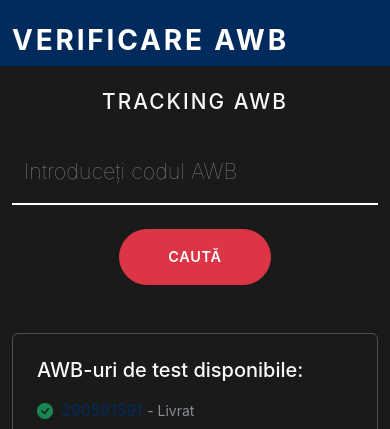
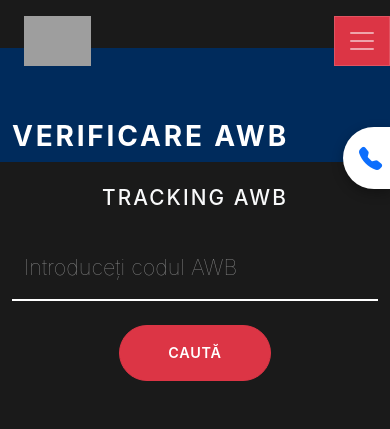
Before and after one commit to MariusTeler/dsc-tracking, a Flask app: page / in a window 390 px wide. Shown: the top 429 px of the page. Run offline with Flask 3, Linux system fonts and the light colour scheme; grey boxes are pictures that could not be loaded.

Commit message:
feat: Add official DSC navbar with all menus and icons
- Created reusable navbar component (templates/components/navbar.html)
- Full navigation menu matching official DSC website
- Dropdown menus: UTILE, Trimite, Urmărire, Asistență
- All links pointing to official DSC pages
- Added floating phone button (0219501)
- Bootstrap icons for all menu items
- Responsive mobile offcanvas menu
- Updated both index.html and tracking.html
- Enhanced CSS for navbar styling and dropdowns
- Fixed-top navbar with proper spacing
- Active state for current page (Tracking AWB)

```diff
--- a/static/css/style.css
+++ b/static/css/style.css
@@ -2,6 +2,7 @@
 :root {
     --bs-primary: #002b5c;
     --bs-danger: #dc3545;
+    --bs-red: #dc3545;
     --bs-body-bg: #1a1a1a;
     --bs-body-color: #f8f9fa;
     --bs-border-color: #495057;
@@ -11,6 +12,95 @@ body {
     background-color: var(--bs-body-bg);
     color: var(--bs-body-color);
     font-family: -apple-system, BlinkMacSystemFont, 'Segoe UI', Roboto, 'Helvetica Neue', Arial, sans-serif;
+    padding-top: 0;
+}
+
+/* Fixed Navbar */
+.navbar.fixed-top {
+    background-color: transparent;
+}
+
+.navbar {
+    z-index: 1050;
+}
+
+/* Navbar Links */
+.navbar-nav .nav-link {
+    color: #fff !important;
+    font-weight: 400;
+    letter-spacing: 0.05em;
+    transition: all 0.3s ease;
+}
+
+.navbar-nav .nav-link:hover {
+    color: #e0e0e0 !important;
+}
+
+.navbar-nav .nav-item.bg-danger {
+    background-color: var(--bs-danger) !important;
+}
+
+.navbar-nav .nav-item.bg-white .nav-link {
+    color: var(--bs-primary) !important;
+}
+
+/* Dropdown Menu Styling */
+.dropdown-menu {
+    background-color: var(--bs-body-color);
+    border: none;
+    border-radius: 0;
+    padding: 0;
+    margin-top: 0;
+}
+
+.dropdown-item {
+    color: var(--bs-gray-dark);
+    padding: 1rem 1.5rem;
+    border-bottom: 1px solid rgba(0, 0, 0, 0.05);
+    transition: all 0.2s ease;
+}
+
+.dropdown-item:hover,
+.dropdown-item:focus {
+    background-color: #f8f9fa;
+    color: var(--bs-primary);
+}
+
+.dropdown-item.active {
+    background-color: var(--bs-primary);
+    color: #fff;
+}
+
+.dropdown-item i {
+    width: 20px;
+}
+
+/* Mobile Offcanvas */
+.offcanvas {
+    background-color: var(--bs-body-bg);
+}
+
+.offcanvas-header {
+    background-color: var(--bs-primary);
+}
+
+.offcanvas-body {
+    padding: 0;
+}
+
+/* Floating Phone Button */
+.phone-button {
+    box-shadow: 0 4px 12px rgba(0, 0, 0, 0.3);
+    transition: all 0.3s ease;
+}
+
+.phone-button:hover {
+    box-shadow: 0 6px 16px rgba(0, 0, 0, 0.4);
+    transform: translateX(-5px);
+}
+
+.phone-button:hover .phone-number {
+    display: block !important;
 }
 
 .bg-primary {
--- /dev/null
+++ b/templates/components/navbar.html
@@ -0,0 +1,180 @@
+<nav class="navbar navbar-expand-lg navbar-light position-absolute top-0 w-100 fixed-top pt-lg-0 z-3">
+    <div class="container align-items-stretch align-items-lg-center mt-2 mt-lg-0 ps-4 pe-0 px-lg-3">
+        <a href="https://dragonstarcurier.ro/" class="navbar-brand me-0 py-0">
+            <img loading="lazy" src="https://dragonstarcurier.ro/public/project/images/logo.svg" alt="Dragon Star Curier" style="height: 50px;">
+        </a>
+        <div class="d-lg-none flex-grow-1"></div>
+        <button class="navbar-toggler bg-danger rounded-0" type="button" data-bs-toggle="offcanvas" data-bs-target="#offcanvasNavbar">
+            <span class="navbar-toggler-icon"></span>
+        </button>
+        <div class="offcanvas offcanvas-end" tabindex="-1" id="offcanvasNavbar">
+            <div class="offcanvas-header bg-primary">
+                <a href="https://dragonstarcurier.ro/" class="navbar-brand me-0 py-0">
+                    <img loading="lazy" src="https://dragonstarcurier.ro/public/project/images/logo.svg" alt="Dragon Star Curier" style="height: 50px;">
+                </a>
+                <button type="button" class="btn-close text-reset btn-close-white" data-bs-dismiss="offcanvas"></button>
+            </div>
+            <div class="offcanvas-body p-0">
+                <ul class="navbar-nav justify-content-around align-content-stretch flex-grow-1 fw-light">
+                    <!-- UTILE Dropdown -->
+                    <li class="nav-item flex-grow-1 border-bottom border-2 border-lg-0 border-secondary text-left text-lg-center bg-danger dropdown">
+                        <a href="#" class="nav-link mx-4 mx-lg-2 fw-bold py-3 py-lg-4 dropdown-toggle" data-bs-toggle="dropdown">
+                            UTILE <i class="bi bi-caret-down-fill"></i>
+                        </a>
+                        <ul class="dropdown-menu">
+                            <li><a class="dropdown-item" href="https://dragonstarcurier.ro/trimite-colet">
+                                <i class="bi bi-box-seam me-2"></i>Trimite un colet
+                            </a></li>
+                            <li><a class="dropdown-item" href="https://dragonstarcurier.ro/acoperire">
+                                <i class="bi bi-geo-alt-fill me-2"></i>Găsește locațiile DSC
+                            </a></li>
+                            <li><a class="dropdown-item" href="https://dragonstarcurier.ro/calculator-tarife">
+                                <i class="bi bi-calculator me-2"></i>Calculator tarife
+                            </a></li>
+                            <li><a class="dropdown-item active" href="/">
+                                <i class="bi bi-search me-2"></i>Tracking AWB
+                            </a></li>
+                            <li><a class="dropdown-item" href="https://dragonstarcurier.ro/solicita-oferta">
+                                <i class="bi bi-envelope me-2"></i>Solicită ofertă
+                            </a></li>
+                            <li><a class="dropdown-item" href="https://dragonstarcurier.ro/intrebari-frecvente">
+                                <i class="bi bi-question-circle me-2"></i>Întrebări frecvente
+                            </a></li>
+                            <li><a class="dropdown-item" href="https://dragonstarcurier.ro/sesizari">
+                                <i class="bi bi-chat-dots me-2"></i>Sesizări
+                            </a></li>
+                            <li><a class="dropdown-item" href="https://dragonstarcurier.ro/reguli-de-ambalare">
+                                <i class="bi bi-box me-2"></i>Reguli de ambalare
+                            </a></li>
+                            <li><a class="dropdown-item" href="https://dragonstarcurier.ro/stiri">
+                                <i class="bi bi-newspaper me-2"></i>Stiri
+                            </a></li>
+                        </ul>
+                    </li>
+
+                    <!-- Corner decorations -->
+                    <li class="nav-item d-none d-lg-block bg-danger corner me-n3 px-3" style="--background-color: var(--bs-red);"></li>
+                    <li class="nav-item d-none d-lg-block bg-danger corner ms-n2 px-3" style="--background-color: var(--bs-red);"></li>
+                    <li class="nav-item bg-danger px-2"></li>
+
+                    <!-- Servicii -->
+                    <li class="nav-item flex-grow-1 border-bottom border-2 border-lg-0 border-secondary text-left text-lg-center bg-danger">
+                        <a href="https://dragonstarcurier.ro/servicii" class="nav-link mx-4 mx-lg-2 py-3 py-lg-4">
+                            Servicii
+                        </a>
+                    </li>
+
+                    <!-- Trimite Dropdown -->
+                    <li class="nav-item flex-grow-1 border-bottom border-2 border-lg-0 border-secondary text-left text-lg-center bg-danger dropdown">
+                        <a href="#" class="nav-link mx-4 mx-lg-2 py-3 py-lg-4 dropdown-toggle" data-bs-toggle="dropdown">
+                            Trimite <i class="bi bi-caret-down-fill"></i>
+                        </a>
+                        <ul class="dropdown-menu">
+                            <li><a class="dropdown-item" href="https://dragonstarcurier.ro/trimite-colet">
+                                <i class="bi bi-box-seam me-2"></i>Trimite un colet
+                            </a></li>
+                            <li><a class="dropdown-item" href="https://dragonstarcurier.ro/contact">
+                                <i class="bi bi-geo-alt-fill me-2"></i>Găsește locațiile DSC
+                            </a></li>
+                            <li><a class="dropdown-item" href="https://dragonstarcurier.ro/calculator-tarife">
+                                <i class="bi bi-calculator me-2"></i>Calculator tarife
+                            </a></li>
+                            <li><a class="dropdown-item" href="https://dragonstarcurier.ro/solicita-oferta">
+                                <i class="bi bi-briefcase me-2"></i>Client Business
+                            </a></li>
+                        </ul>
+                    </li>
+
+                    <!-- Urmarire Dropdown -->
+                    <li class="nav-item flex-grow-1 border-bottom border-2 border-lg-0 border-secondary text-left text-lg-center bg-danger dropdown">
+                        <a href="#" class="nav-link mx-4 mx-lg-2 py-3 py-lg-4 dropdown-toggle" data-bs-toggle="dropdown">
+                            Urmărire <i class="bi bi-caret-down-fill"></i>
+                        </a>
+                        <ul class="dropdown-menu">
+                            <li><a class="dropdown-item active" href="/">
+                                <i class="bi bi-search me-2"></i>Tracking AWB
+                            </a></li>
+                            <li><a class="dropdown-item" href="https://dragonstarcurier.ro/contact">
+                                <i class="bi bi-geo-alt-fill me-2"></i>Găsește locațiile DSC
+                            </a></li>
+                        </ul>
+                    </li>
+
+                    <!-- Acoperire -->
+                    <li class="nav-item flex-grow-1 border-bottom border-2 border-lg-0 border-secondary text-left text-lg-center bg-danger">
+                        <a href="https://dragonstarcurier.ro/acoperire" class="nav-link mx-4 mx-lg-2 py-3 py-lg-4">
+                            Acoperire
+                        </a>
+                    </li>
+
+                    <!-- Asistenta Dropdown -->
+                    <li class="nav-item flex-grow-1 border-bottom border-2 border-lg-0 border-secondary text-left text-lg-center bg-danger dropdown">
+                        <a href="#" class="nav-link mx-4 mx-lg-2 py-3 py-lg-4 dropdown-toggle" data-bs-toggle="dropdown">
+                            Asistență <i class="bi bi-caret-down-fill"></i>
+                        </a>
+                        <ul class="dropdown-menu">
+                            <li><a class="dropdown-item" href="https://dragonstarcurier.ro/intrebari-frecvente">
+                                <i class="bi bi-question-circle me-2"></i>Întrebări frecvente
+                            </a></li>
+                            <li><a class="dropdown-item" href="https://dragonstarcurier.ro/sesizari">
+                                <i class="bi bi-chat-dots me-2"></i>Sesizări
+                            </a></li>
+                        </ul>
+                    </li>
+
+                    <!-- Cariere -->
+                    <li class="nav-item flex-grow-1 border-bottom border-2 border-lg-0 border-secondary text-left text-lg-center bg-danger">
+                        <a href="https://dragonstarcurier.ro/cariere" class="nav-link mx-4 mx-lg-2 py-3 py-lg-4">
+                            Cariere
+                        </a>
+                    </li>
+
+                    <!-- Contact -->
+                    <li class="nav-item flex-grow-1 border-bottom border-2 border-lg-0 border-secondary text-left text-lg-center bg-danger">
+                        <a href="https://dragonstarcurier.ro/contact" class="nav-link mx-4 mx-lg-2 py-3 py-lg-4">
+                            Contact
+                        </a>
+                    </li>
+
+                    <!-- Tarife -->
+                    <li class="nav-item flex-grow-1 border-bottom border-2 border-lg-0 border-secondary text-left text-lg-center bg-danger">
+                        <a href="https://dragonstarcurier.ro/home/tarife" class="nav-link mx-4 mx-lg-2 py-3 py-lg-4">
+                            Tarife
+                        </a>
+                    </li>
+
+                    <!-- Clienti Button -->
+                    <li class="nav-item flex-grow-1 border-bottom border-2 border-lg-0 border-secondary text-left text-lg-center bg-white">
+                        <a href="https://app.dscexpres.ro/" class="nav-link mx-4 mx-lg-2 d-flex flex-column py-3 py-lg-2 text-primary fw-bold">
+                            <span class="d-none d-lg-block">
+                                <span class="px-1 py-1 bg-primary rounded-circle">
+                                    <i class="bi bi-lock-fill text-white fs-6"></i>
+                                </span>
+                            </span>
+                            <span>Clienți</span>
+                        </a>
+                    </li>
+
+                    <!-- Centre DSC Button -->
+                    <li class="nav-item flex-grow-1 border-bottom border-2 border-lg-0 border-secondary text-left text-lg-center bg-white">
+                        <a href="https://dragonstarcurier.ro/agentii-dsc" class="nav-link mx-4 mx-lg-2 d-flex flex-column py-3 py-lg-2 text-primary fw-bold">
+                            <span class="d-none d-lg-block">
+                                <span class="px-1 py-1 bg-primary rounded-circle">
+                                    <i class="bi bi-pin-map-fill text-white fs-6"></i>
+                                </span>
+                            </span>
+                            <span>Centre DSC</span>
+                        </a>
+                    </li>
+                </ul>
+            </div>
+        </div>
+    </div>
+</nav>
+
+<!-- Floating Phone Button -->
+<a class="position-fixed top-0 end-0 d-flex btn btn-lg btn-light bg-white p-2 pb-2 ps-3 py-3 border-0 rounded-0 rounded-start-5 z-2 phone-button"
+   style="margin-top: 15vh;" href="tel:+40219501">
+    <i class="bi bi-telephone-fill pb-1 pb-md-0 fs-3 text-primary"></i>
+    <span class="d-none phone-number fs-6 ps-2 text-primary">0219501</span>
+</a>
--- a/templates/index.html
+++ b/templates/index.html
@@ -9,8 +9,12 @@
     <link rel="stylesheet" href="{{ url_for('static', filename='css/style.css') }}">
 </head>
 <body>
-    <div class="bg-primary pt-3">
-        <div class="container py-3">
+    <!-- Navigation -->
+    {% include 'components/navbar.html' %}
+
+    <!-- Hero Section -->
+    <div class="bg-primary pt-5 mt-5">
+        <div class="container py-4 mt-3">
             <div class="d-flex flex-column flex-lg-row justify-content-between">
                 <h1 class="fw-bold ls-wider text-white mb-0">VERIFICARE AWB</h1>
             </div>
```
Also changed, not shown: templates/tracking.html (+6 -2 lines).
